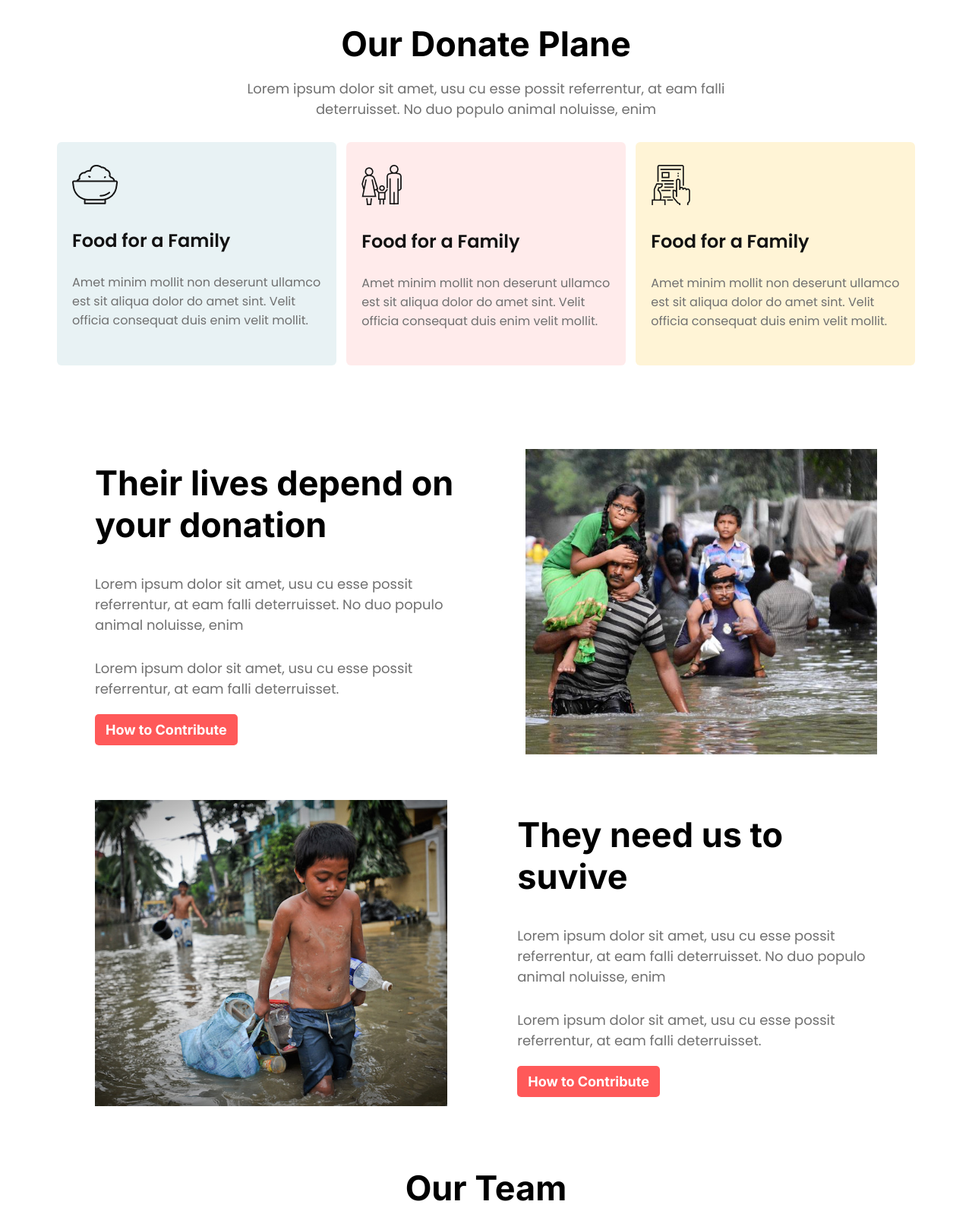
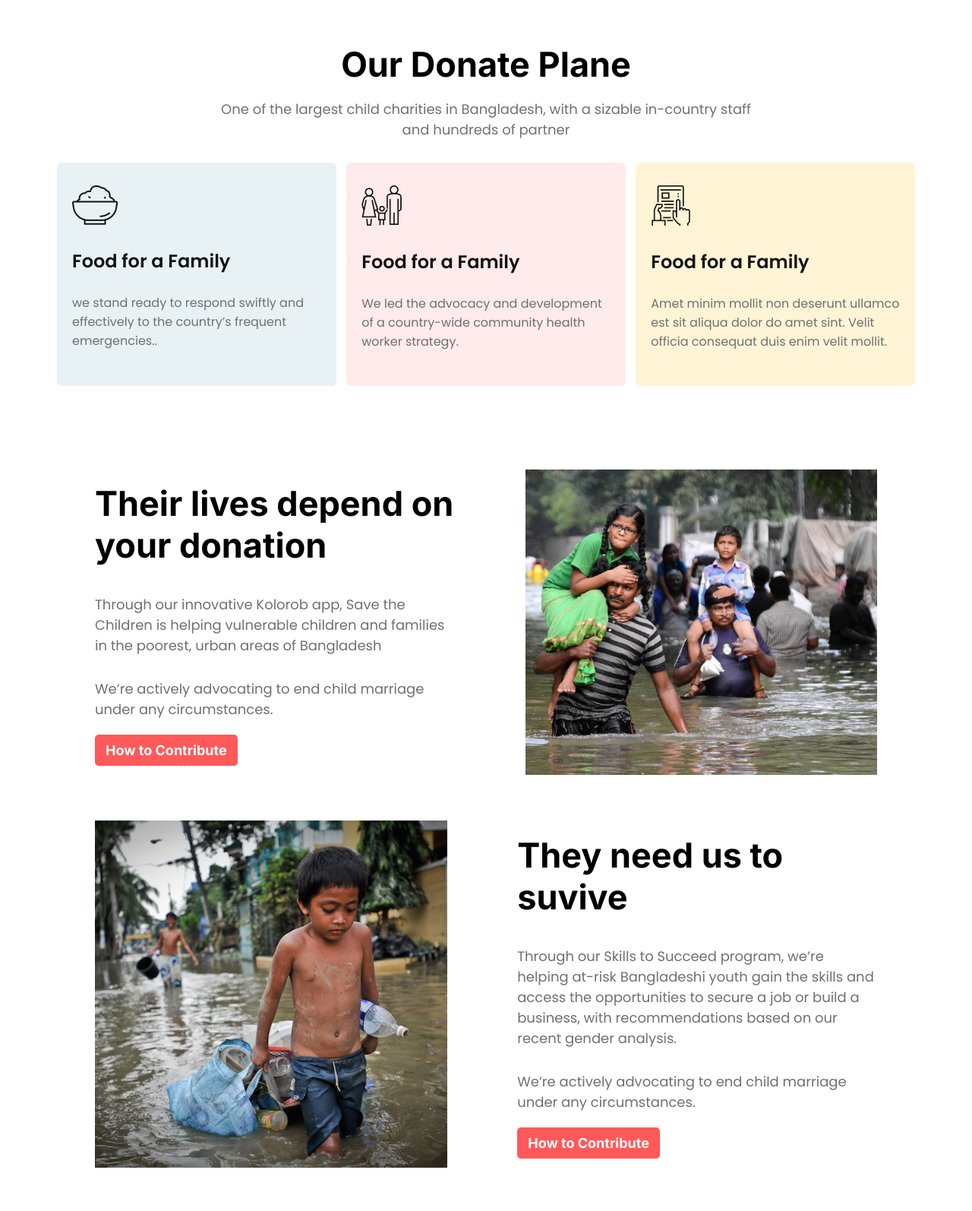
Before and after one commit to dsdeloar02/relief-site, a plain HTML site: page index.html in a window 1280 px wide. Shown: the part 1140-2734 px from the top of the page at 76% size. Drawn offline with nearby package versions, Linux system fonts and the light colour scheme.

Commit message:
content change

```diff
--- a/index.html
+++ b/index.html
@@ -17,15 +17,14 @@
     <section class="BannerWrapper">
         <div class="bannertextWrapper">
             <h1>Let’s Help Those Who Are More In Need</h1>
-            <p>Lorem ipsum dolor sit amet, usu cu esse possit referrentur, at eam falli deterruisset. No duo populo
-                animal noluisse, enim</p>
+            <p>Your support shows that lasting, large-scale change is possible. Last year, we changed the lives of over 2,623,000 children in Bangladesh. </p>
             <a class="text-link" href="https://www.savethechildren.org/us/where-we-work/bangladesh" target="_blank"> Donate Now </a>
         </div>
     </section>
     <section class="donatefieldWrapper" >
         <div class="donatefieldTitle">
             <h1>Donate Today</h1>
-            <p>Lorem ipsum dolor sit amet, usu cu esse possit referrentur, at eam falli deterruisset. No duo populo animal noluisse, enim</p>
+            <p>Save the Children has been working with children, families, communities and government ministries in Bangladesh since 1970, including through sponsorship since 1972.</p>
         </div>
         <div class="amountboxWrapper">
             <div class="box">
@@ -52,18 +51,18 @@
     <section class="donateplaneWrapper" >
         <div class="donatefieldTitle">
             <h1>Our Donate Plane</h1>
-            <p>Lorem ipsum dolor sit amet, usu cu esse possit referrentur, at eam falli deterruisset. No duo populo animal noluisse, enim</p>
+            <p>One of the largest child charities in Bangladesh, with a sizable in-country staff and hundreds of partner</p>
         </div>
         <div class="planeboxWrapper">
             <div class="planebox" id="planebox_one">
                 <img src="images/Group 57917.png" alt="">
                 <h4>Food for a Family</h4>
-                <p>Amet minim mollit non deserunt ullamco est sit aliqua dolor do amet sint. Velit officia consequat duis enim velit mollit.</p>
+                <p> we stand ready to respond swiftly and effectively to the country’s frequent emergencies..</p>
             </div>
             <div class="planebox" id="planebox_two">
                 <img src="images/Frame.png" alt="">
                 <h4>Food for a Family</h4>
-                <p>Amet minim mollit non deserunt ullamco est sit aliqua dolor do amet sint. Velit officia consequat duis enim velit mollit.</p>
+                <p>We led the advocacy and development of a country-wide community health worker strategy.</p>
             </div>
             <div class="planebox" id="planebox_three">
                 <img src="images/Frame(1).png" alt="">
@@ -77,8 +76,8 @@
         <div class="donationBlog">
             <div class="donationBlog_left">
                 <h2>Their lives depend on your donation</h2>
-                <p>Lorem ipsum dolor sit amet, usu cu esse possit referrentur, at eam falli deterruisset. No duo populo animal noluisse, enim</p>
-                <p>Lorem ipsum dolor sit amet, usu cu esse possit referrentur, at eam falli deterruisset.</p>
+                <p>Through our innovative Kolorob app, Save the Children is helping vulnerable children and families in the poorest, urban areas of Bangladesh </p>
+                <p>We’re actively advocating to end child marriage under any circumstances.</p>
                 <a href="http://" target="_blank" rel="noopener noreferrer">How to Contribute</a>
             </div>
             <div class="donationBlog_right">
@@ -92,8 +91,8 @@
             </div>
             <div class="donationBlog_left">
                 <h2>They need us to suvive</h2>
-                <p>Lorem ipsum dolor sit amet, usu cu esse possit referrentur, at eam falli deterruisset. No duo populo animal noluisse, enim</p>
-                <p>Lorem ipsum dolor sit amet, usu cu esse possit referrentur, at eam falli deterruisset.</p>
+                <p>Through our Skills to Succeed program, we’re helping at-risk Bangladeshi youth gain the skills and access the opportunities to secure a job or build a business, with recommendations based on our recent gender analysis.</p>
+                <p>We’re actively advocating to end child marriage under any circumstances.</p>
                 <a href="http://" target="_blank" rel="noopener noreferrer">How to Contribute</a>
             </div>
         </div>
@@ -101,7 +100,7 @@
 
     <section class="teamMemberWrapper" >
         <h1> Our Team </h1>
-        <p>Lorem ipsum dolor sit amet, usu cu esse possit referrentur, at eam falli deterruisset. No duo populo animal noluisse, enim</p>
+        <p>Save the Children is a global leader in expanding economic prospects for vulnerable youth, including transitioning from school to work and improving work opportunities.</p>
 
         <div class="memberWrapper">
             <div class="member">
@@ -129,7 +128,7 @@
 
     <section class="contactWrapper">
         <h1>Get My Updates</h1>
-        <p>Lorem ipsum dolor sit amet, usu cu esse possit referrentur, at eam falli deterruisset. No duo populo animal noluisse, enim</p>
+        <p>Through our Skills to Succeed program, we’re helping at-risk Bangladeshi youth gain the skills and access the opportunities to secure a job or build a business, with recommendations based on our recent gender analysis.</p>
 
         <div class="contact_form">
             <form action="">
```
